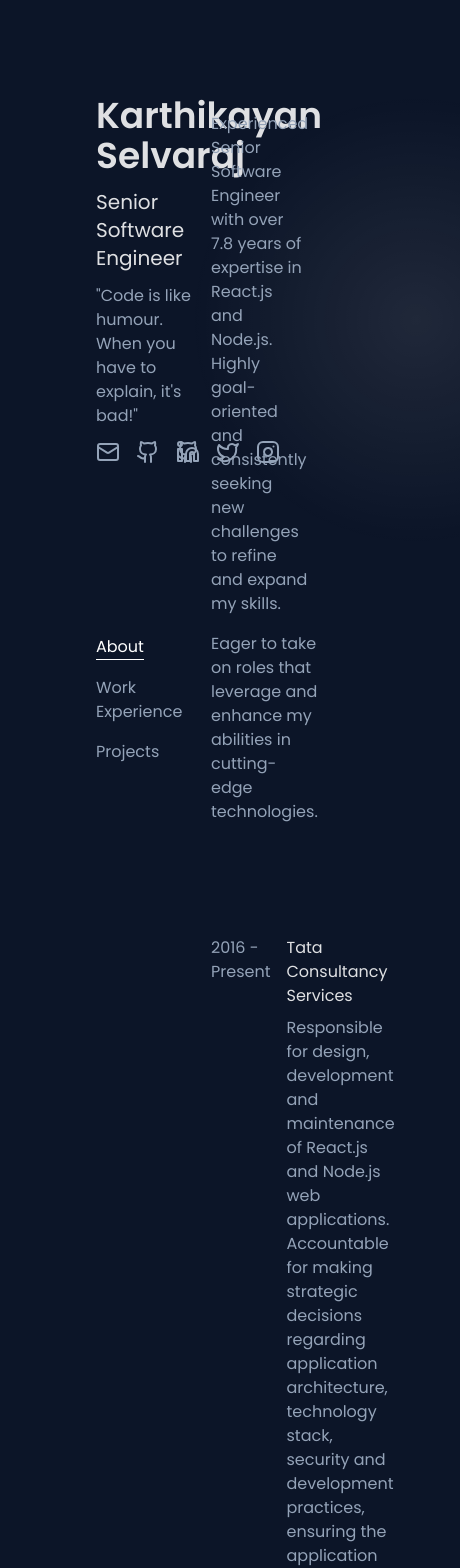
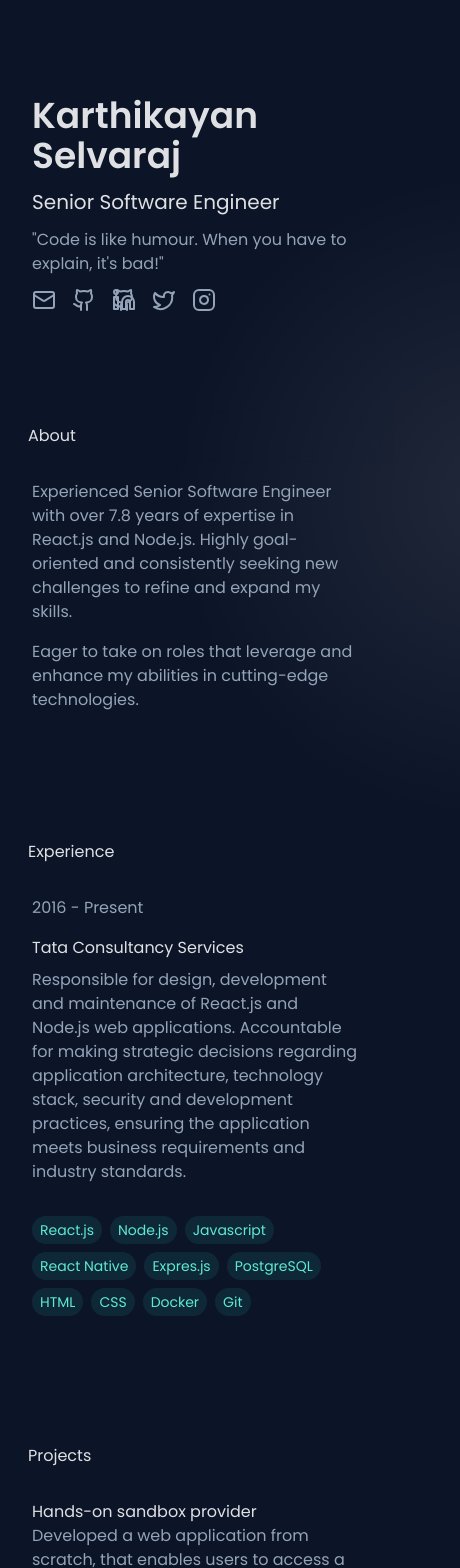
Before and after one commit to skarthikayan/karthikayan.in, a React (Vite) app: page / in a window 390 px wide. Shown: the top 1568 px of the page, 460 px wide, since content can reach past the window. Built offline with nearby package versions, Linux system fonts and the light colour scheme.

Commit message:
Feature: mobile view

```diff
--- a/src/App.jsx
+++ b/src/App.jsx
@@ -10,15 +10,15 @@ function App() {
 
   root.addEventListener("mousemove", (e) => {
     console.log(e);
-    root.style.setProperty("--mouse-x", e.clientX - 300 + "px");
-    root.style.setProperty("--mouse-y", e.clientY - 300 + "px");
+    root.style.setProperty("--mouse-x", e.clientX - 500 + "px");
+    root.style.setProperty("--mouse-y", e.clientY - 500 + "px");
   });
 
   return (
-    <div className="flex lg:flex-row sm:flex-col mx-auto min-h-screen max-w-screen-xl px-24 ">
+    <div className="flex flex-col lg:flex-row mx-auto min-h-screen max-w-screen-xl lg:px-24 p-4 ">
       <div className="mover" />
       <Header />
-      <main className="w-1/2 py-24 z-10">
+      <main className="lg:w-1/2 lg:py-24 py:12 z-10">
         <About />
         <Experience />
         <Projects />
--- a/src/components/About.jsx
+++ b/src/components/About.jsx
@@ -2,8 +2,11 @@ function About() {
   return (
     <section
       id="about"
-      className="flex items-start justify-start flex-col gap-4 mb-20 p-4 rounded"
+      className="flex items-start justify-start flex-col gap-4 mb-20  p-4"
     >
+      <div className="lg:hidden w-screen px-6 py-4 sticky top-0 backdrop-blur -mx-7">
+        <h2>About</h2>
+      </div>
       <p className="text-left">
         Experienced Senior Software Engineer with over 7.8 years of expertise in
         React.js and Node.js. Highly goal-oriented and consistently seeking new
--- a/src/components/Experience.jsx
+++ b/src/components/Experience.jsx
@@ -16,11 +16,14 @@ function Experience() {
   return (
     <section
       id="experience"
-      className="flex items-start justify-start flex-col gap-4 mb-20"
+      className="flex items-start justify-start flex-col gap-4 mb-20 p-4"
     >
+      <div className="lg:hidden w-screen px-6 py-4 sticky top-0 backdrop-blur -mx-7">
+        <h2>Experience</h2>
+      </div>
       <div>
         <ol>
-          <li className="flex flex-row items-start justify-start gap-4 hover:bg-[#162032] p-4 rounded">
+          <li className="flex lg:flex-row flex-col items-start justify-start gap-4 lg:hover:bg-[#162032] lg:p-4 rounded">
             <span className="text-s  text-[#94a3b8]">2016 - Present</span>
             <div className="flex flex-col items-start justify-start">
               <h2>Tata Consultancy Services</h2>
--- a/src/components/Header.jsx
+++ b/src/components/Header.jsx
@@ -1,11 +1,11 @@
+import clsx from "clsx";
+import { useState } from "react";
+
 import GithubIcon from "../assets/githubIcon.svg?react";
 import InstagramIcon from "../assets/instagram.svg?react";
 import LinkedInIcon from "../assets/linkedin.svg?react";
 import TwiterIcon from "../assets/twitter.svg?react";
 import MailIcon from "../assets/mail.svg?react";
-
-import clsx from "clsx";
-import { useState } from "react";
 
 function Header() {
   const [activeTab, setActiveTab] = useState("#about");
@@ -15,7 +15,7 @@ function Header() {
     { name: "Projects", id: "#projects" },
   ];
   return (
-    <header className="lg:sticky lg:top-0 lg:h-screen w-1/2 py-24 flex flex-col justify-start items-start z-10">
+    <header className="lg:sticky lg:top-0 lg:h-screen lg:w-1/2  lg:py-28 py-20 px-4 flex flex-col justify-start items-start z-10">
       <h1 className="text-4xl font-semibold">Karthikayan Selvaraj</h1>
       <h2 className="text-xl font-normal mt-3">Senior Software Engineer</h2>
       <p className="text-base italic  mt-3">
@@ -28,7 +28,7 @@ function Header() {
         <TwiterIcon />
         <InstagramIcon />
       </div>
-      <nav className="flex flex-col justify-center items-start mt-6 gap-4 min-h-[50vh]">
+      <nav className="hidden lg:flex flex-col justify-center items-start mt-6 gap-4 min-h-[50vh] ">
         {navItems.map((item) => (
           <a
             key={item.id}
--- a/src/components/Projects.jsx
+++ b/src/components/Projects.jsx
@@ -8,12 +8,18 @@ function Projects() {
   return (
     <section
       id="projects"
-      className="flex items-start justify-start flex-col gap-4 mb-20"
+      className=" flex items-start justify-start flex-col gap-4 mb-20 p-4"
     >
+      <div className=" lg:hidden w-screen px-6 py-4 sticky top-0 backdrop-blur -mx-7">
+        <h2>Projects</h2>
+      </div>
       <div>
         <ol>
-          <li className="flex flex-row items-start justify-start gap-4 mb-20  hover:bg-[#162032] p-4 rounded">
-            <img src={sandbox} className="h-24 w-36 rounded-sm" />
+          <li className="flex lg:flex-row flex-col-reverse items-start justify-start gap-4 mb-20  lg:hover:bg-[#162032] lg:p-4 rounded">
+            <img
+              src={sandbox}
+              className="lg:h-24 lg:w-36 h-36 w-52 rounded-sm"
+            />
             <div className="flex flex-col items-start justify-start">
               <h2>Hands-on sandbox provider </h2>
               <p className="text-left">
@@ -24,8 +30,11 @@ function Projects() {
               <Skills list={list1} />
             </div>
           </li>
-          <li className="flex flex-row items-start justify-start gap-4  hover:bg-[#162032] p-4 rounded">
-            <img src={eLearning} className="h-24 w-36 rounded-sm" />
+          <li className="flex lg:flex-row flex-col-reverse items-start justify-start gap-4  lg:hover:bg-[#162032] lg:p-4 rounded">
+            <img
+              src={eLearning}
+              className="lg:h-24 lg:w-36 h-36 w-52 rounded-sm"
+            />
             <div className="flex flex-col items-start justify-start">
               <h2>E-learning web application </h2>
               <p className="text-left">
--- a/src/index.css
+++ b/src/index.css
@@ -25,8 +25,8 @@
 
 @layer component {
   .mover {
-    width: 40rem;
-    height: 40rem;
+    width: 60rem;
+    height: 60rem;
     border-radius: 50%;
     background: radial-gradient(#ffffff15 0%, transparent 50%);
     position: fixed;
```
